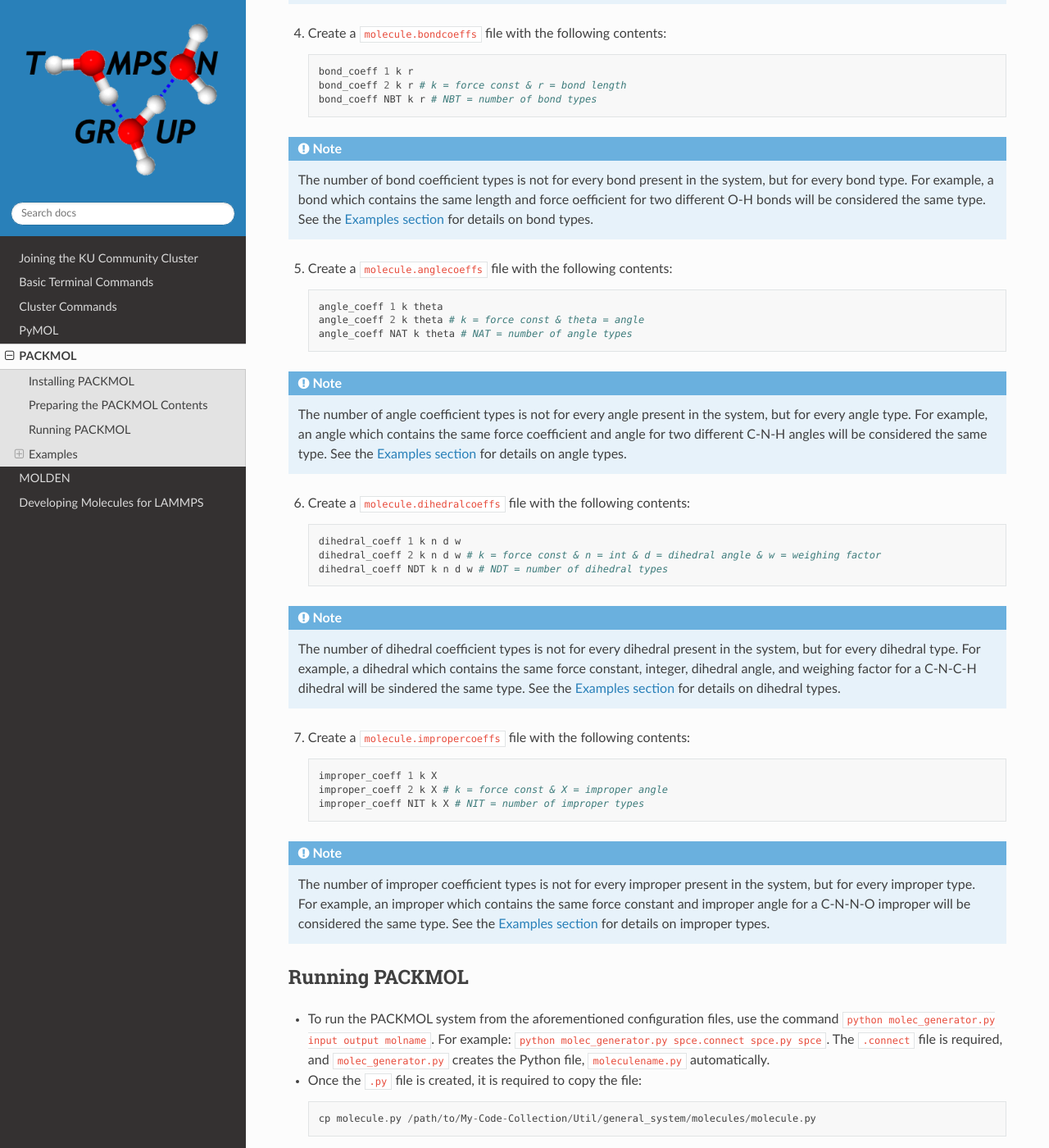
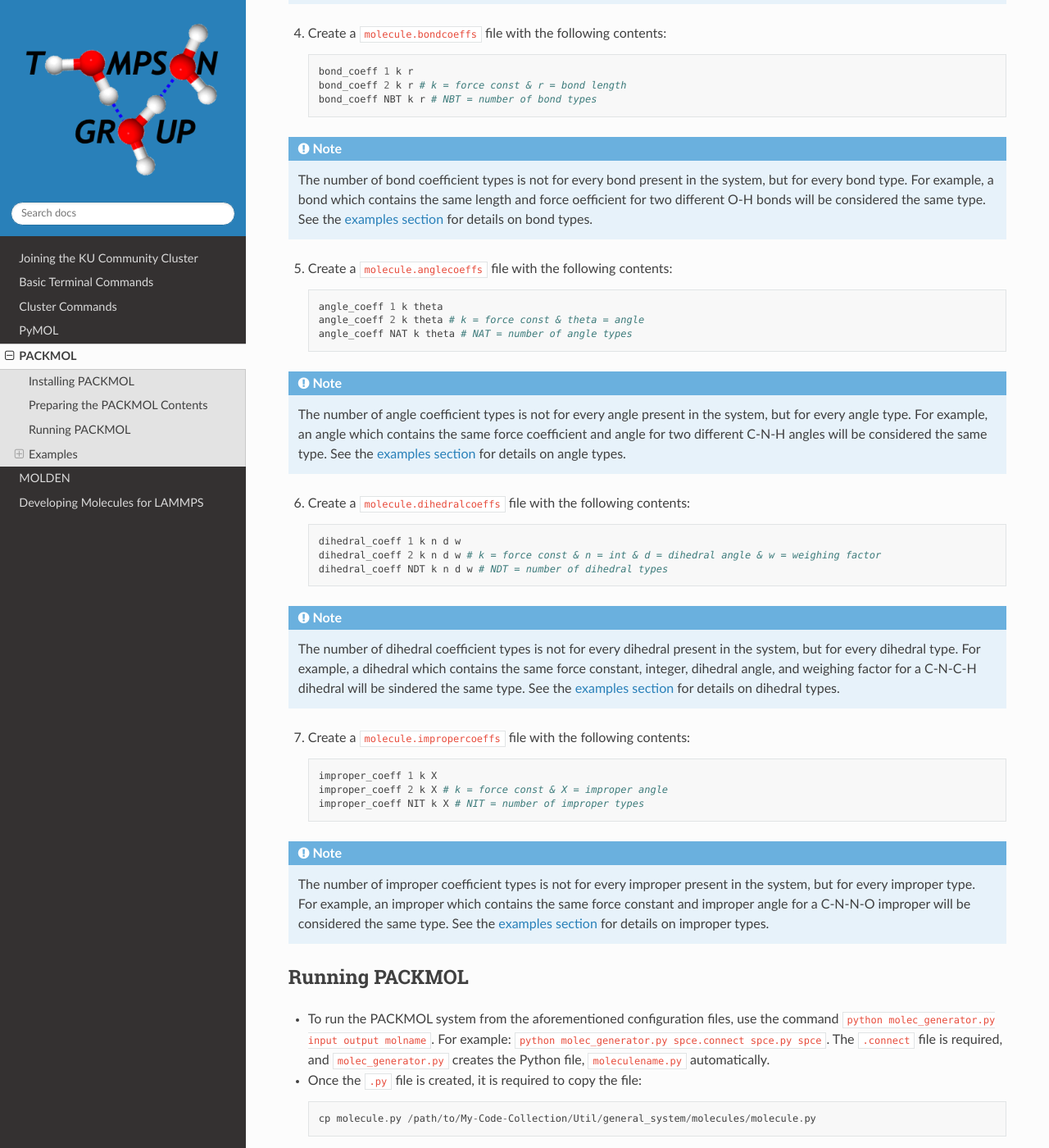
Before and after one commit to abigailkerr/thompsondocs, a Sphinx documentation site: the page built from docs/source/PACKMOL.rst, in a window 1280 px wide and 1400 px high, scrolled down 3194 px. Shown: the whole window at 82% size. Built offline with Sphinx 7.4.7 and the Read the Docs theme 3.1.0, drawn with Linux system fonts in a browser that asks for light colours.

```diff
--- a/docs/source/PACKMOL.rst
+++ b/docs/source/PACKMOL.rst
@@ -144,7 +144,7 @@ The ``molecule.names`` file will use the names when creating the ``.xyz`` file.
 
 .. note::
 
-	The number of bond coefficient types is not for every bond present in the system, but for every bond type. For example, a bond which contains the same length and force oefficient for two different O-H bonds will be considered the same type. See the :ref:`Examples section <Examples>` for details on bond types.
+	The number of bond coefficient types is not for every bond present in the system, but for every bond type. For example, a bond which contains the same length and force oefficient for two different O-H bonds will be considered the same type. See the :ref:`examples section <Examples>` for details on bond types.
 
 
 5. Create a ``molecule.anglecoeffs`` file with the following contents::
@@ -157,7 +157,7 @@ The ``molecule.names`` file will use the names when creating the ``.xyz`` file.
 
 .. note::
 
-	The number of angle coefficient types is not for every angle present in the system, but for every angle type. For example, an angle which contains the same force coefficient and angle for two different C-N-H angles will be considered the same type. See the :ref:`Examples section <Examples>` for details on angle types.
+	The number of angle coefficient types is not for every angle present in the system, but for every angle type. For example, an angle which contains the same force coefficient and angle for two different C-N-H angles will be considered the same type. See the :ref:`examples section <Examples>` for details on angle types.
 
 
 6. Create a ``molecule.dihedralcoeffs`` file with the following contents::
@@ -170,7 +170,7 @@ The ``molecule.names`` file will use the names when creating the ``.xyz`` file.
 
 .. note::
 
-	The number of dihedral coefficient types is not for every dihedral present in the system, but for every dihedral type. For example, a dihedral which contains the same force constant, integer, dihedral angle, and weighing factor for a C-N-C-H dihedral will be sindered the same type. See the :ref:`Examples section <Examples>` for details on dihedral types.
+	The number of dihedral coefficient types is not for every dihedral present in the system, but for every dihedral type. For example, a dihedral which contains the same force constant, integer, dihedral angle, and weighing factor for a C-N-C-H dihedral will be sindered the same type. See the :ref:`examples section <Examples>` for details on dihedral types.
 
 
 7. Create a ``molecule.impropercoeffs`` file with the following contents::
@@ -183,7 +183,7 @@ The ``molecule.names`` file will use the names when creating the ``.xyz`` file.
 
 .. note::
 
-	The number of improper coefficient types is not for every improper present in the system, but for every improper type. For example, an improper which contains the same force constant and improper angle for a C-N-N-O improper will be considered the same type. See the :ref:`Examples section <Examples>` for details on improper types.
+	The number of improper coefficient types is not for every improper present in the system, but for every improper type. For example, an improper which contains the same force constant and improper angle for a C-N-N-O improper will be considered the same type. See the :ref:`examples section <Examples>` for details on improper types.
 
 .. _Running PACKMOL:
 
```
